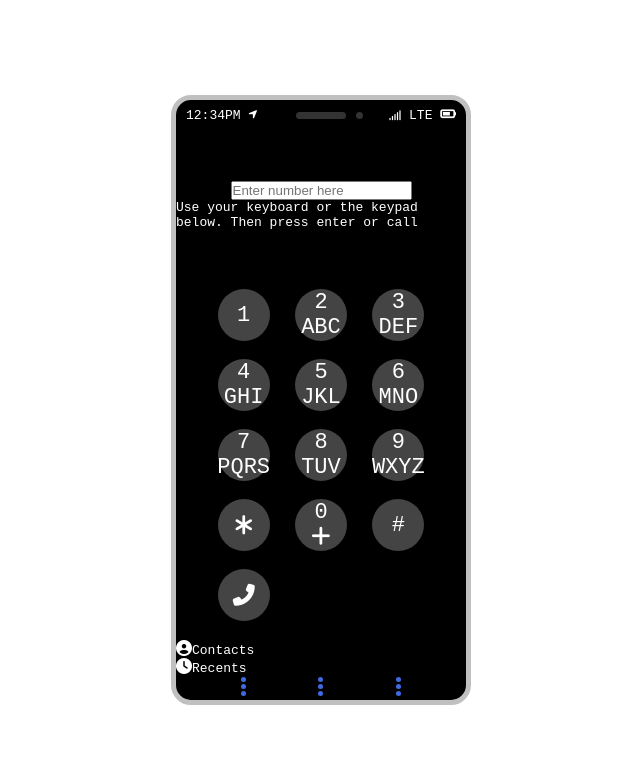
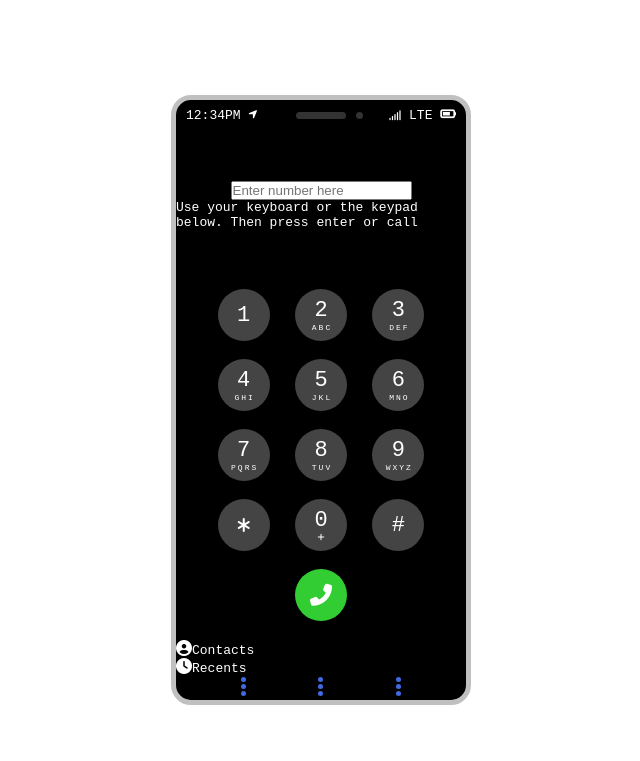
Before and after one commit to SteveNoyes/num_validation, a plain HTML site: page index.html in a window 1280 px wide. Shown: the whole page, without its empty margins (319-959 px from the left). Drawn offline with Linux system fonts and the light colour scheme; a script that the page names is missing.

Commit message:
button hover state

```diff
--- a/app.css
+++ b/app.css
@@ -132,6 +132,34 @@ html {
   transition: all 0.2s;
 }
 
+.button:hover,
+.button:active {
+  cursor: pointer;
+  background-color: rgba(255, 255, 255, 0.8);
+}
+
+.button.phone-button:hover,
+.button.phone-button:active {
+  background: rgba(50, 205, 50, 0.8);
+}
+
+.button span {
+  font-size: 8px;
+  letter-spacing: 2px;
+  padding-left: 2px;
+}
+
+.button .fa-asterisk {
+  font-size: 16px;
+}
+
+.button.phone-button {
+  grid-column: 2 / 3;
+  background-color: limegreen;
+}
+
+
+
 .c {
   height: 5px;
   width: 5px;
```
